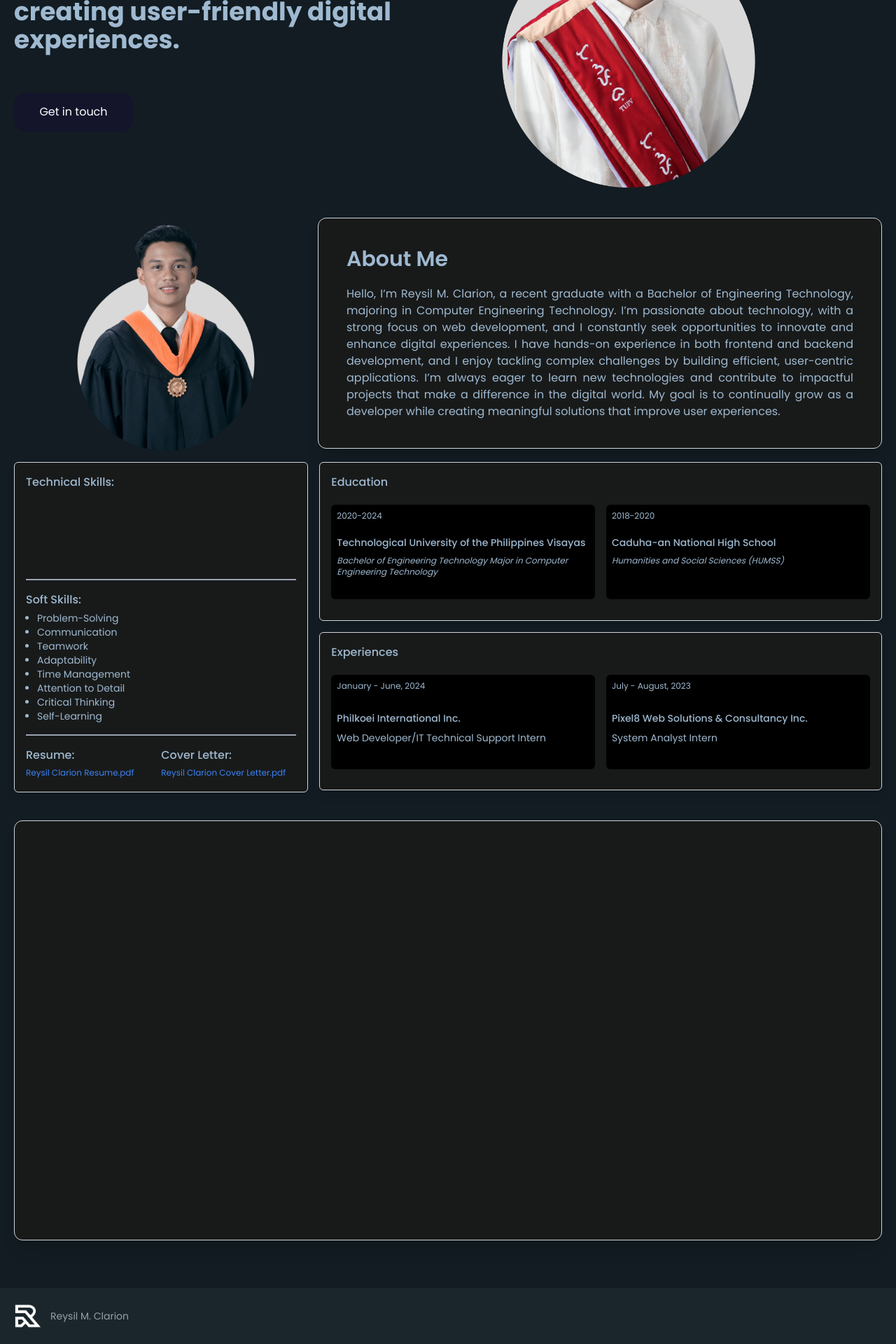
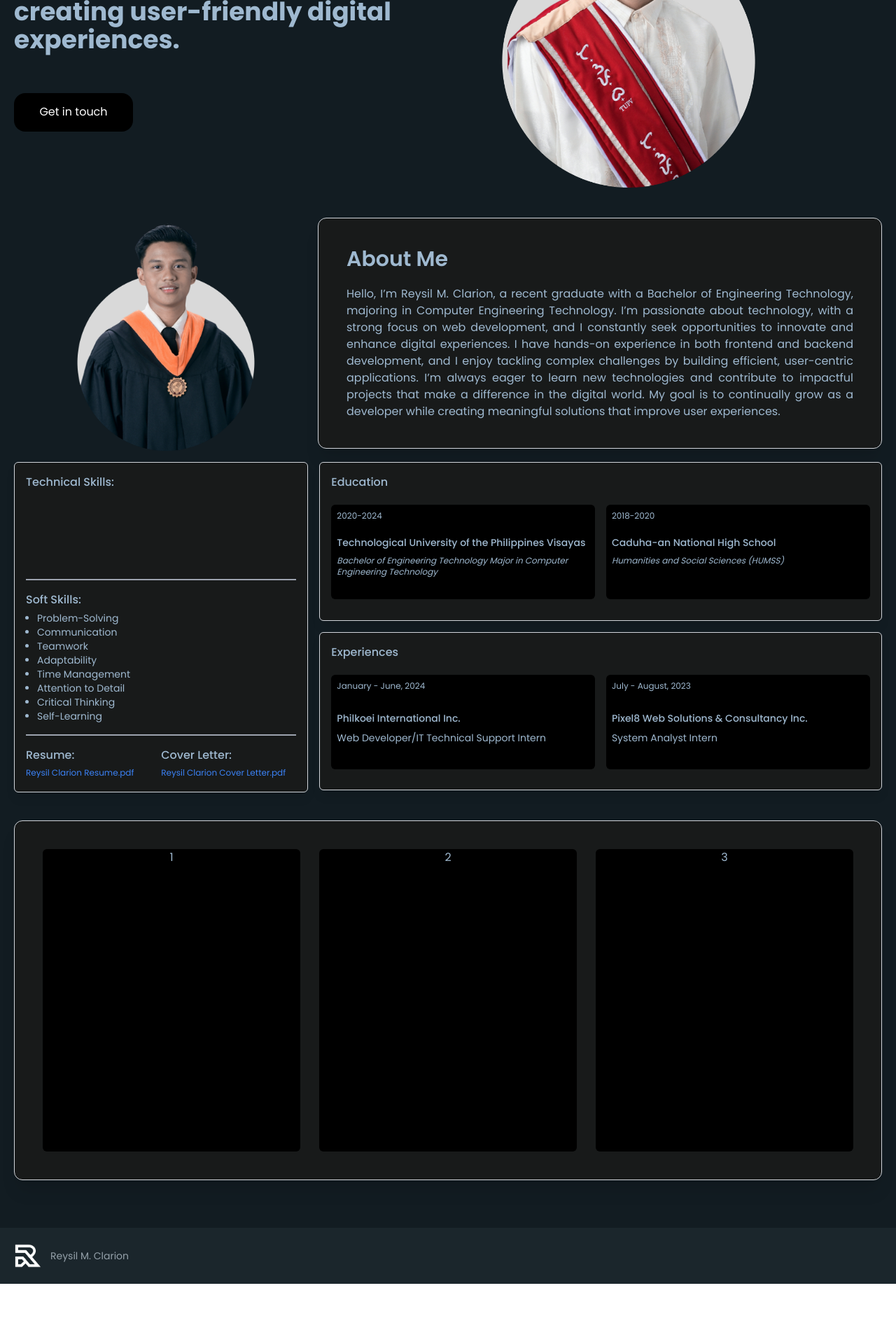
Before and after one commit to RCLQD/My-Portfolio, a React (Vite) app: page / in a window 1280 px wide. Shown: the part 290-2210 px from the top of the page at 70% size. After the commit the page ends 2124 px from the top, so only its background shows below. Built offline with nearby package versions, Linux system fonts and the light colour scheme; some icons are missing.

Commit message:
Seventh Commit

```diff
--- a/src/pages/about.jsx
+++ b/src/pages/about.jsx
@@ -29,7 +29,7 @@ export default function About() {
                     <div className="w-full p-4 bg-[#181a1a] rounded-md shadow-lg border border-gray-300" data-aos="fade-right">
                         <h1 className="font-medium">Technical Skills:</h1>
                         <div className="flex flex-wrap gap-3 mt-3">
-                            <div className="tooltip" data-tip="MySQL">
+                            <div className="tooltip" data-tip="HTML">
                                 <box-icon type='logo' name='html5' color='#dd4d26' size='md' animation='tada-hover'></box-icon>
                             </div>
                             <div className="tooltip" data-tip="CSS">
--- a/src/pages/home.jsx
+++ b/src/pages/home.jsx
@@ -10,7 +10,7 @@ export default function Home() {
                         I am a passionate Web Developer creating user-friendly digital experiences.
                     </h2>
                     <a href="https://mail.google.com/mail/?view=cm&fs=1&to=reysilclarion17@gmail.com" target="_blank">
-                        <button className="bg-[#14142b] text-white w-[170px] h-[55px] rounded-2xl mt-14">Get in touch</button>
+                        <button className="bg-black text-white w-[170px] h-[55px] rounded-2xl mt-14 hover:shadow-2xl active:scale-[0.95]">Get in touch</button>
                     </a>
                     <div className="flex gap-6 mt-10 ml-1">
                         <a href="https://www.facebook.com/reysil.clarion.1" target="_blank">
--- a/src/pages/portfolio.jsx
+++ b/src/pages/portfolio.jsx
@@ -9,9 +9,11 @@ export default function Portfolio() {
     }, [])
 
     return(
-        <main className="w-full h-[80vh] flex px-5 py-5">
-            <div className="w-full bg-[#181a1a] py-10 px-10 rounded-xl shadow-xl border border-gray-300" data-aos="zoom-in-up">
-
+        <main className="w-full flex p-5">
+            <div className="w-full bg-[#181a1a] p-10 rounded-xl shadow-xl border border-gray-300 flex flex-wrap justify-between gap-y-4" data-aos="zoom-in-up">
+                <section className="text-center w-[23rem] h-[27rem] bg-black rounded-md hover:scale-[1.02]">1</section>
+                <section className="text-center w-[23rem] h-[27rem] bg-black rounded-md hover:scale-[1.02]">2</section>
+                <section className="text-center w-[23rem] h-[27rem] bg-black rounded-md hover:scale-[1.02]">3</section>
             </div>
         </main>
     )
```
Also changed, not shown: src/App.jsx (line endings or trailing spaces).
